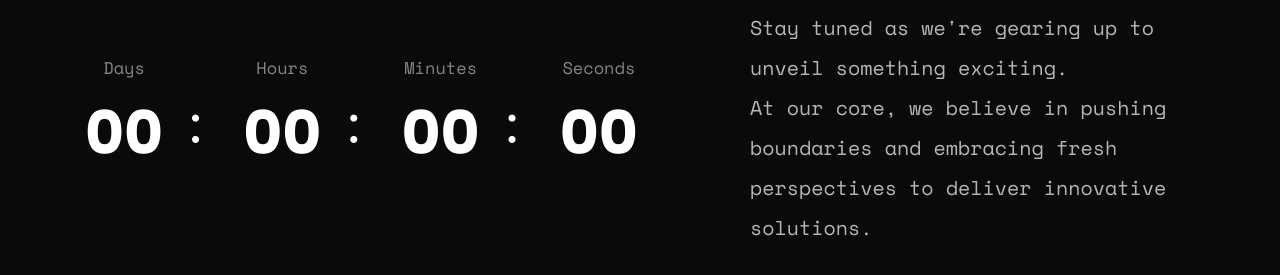
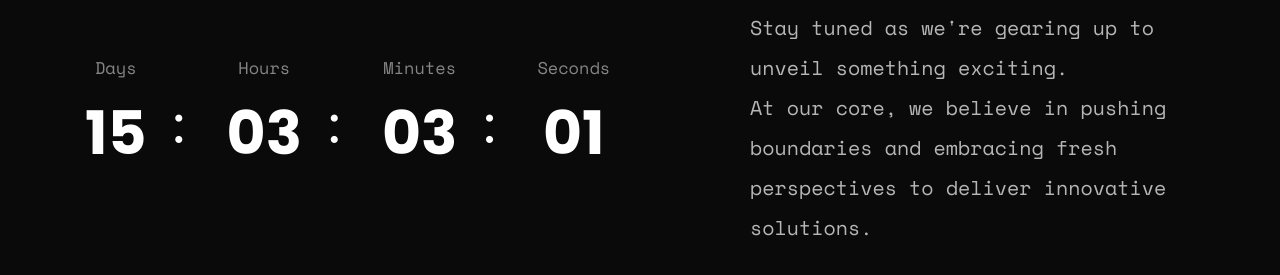
Before and after one commit to techseedlanka/techseed.lk, a plain HTML site: page index.html in a window 1280 px wide. Shown: the part 647-922 px from the top of the page. Drawn offline with nearby package versions, Linux system fonts and the light colour scheme.

Commit message:
launch date changed

```diff
--- a/index.html
+++ b/index.html
@@ -61,7 +61,7 @@
               </div>
               <div class="col-xl-7 col-lg-7">
                 <!-- countdown start  -->
-                <div class="wow fadeInRight" data-wow-delay=".4s" data-countdown="2024/04/14"></div>
+                <div class="wow fadeInRight" data-wow-delay=".4s" data-countdown="2024/04/30"></div>
                 <!-- countdown end  -->
               </div>
               <div class="col-xl-5 col-lg-5">
```
